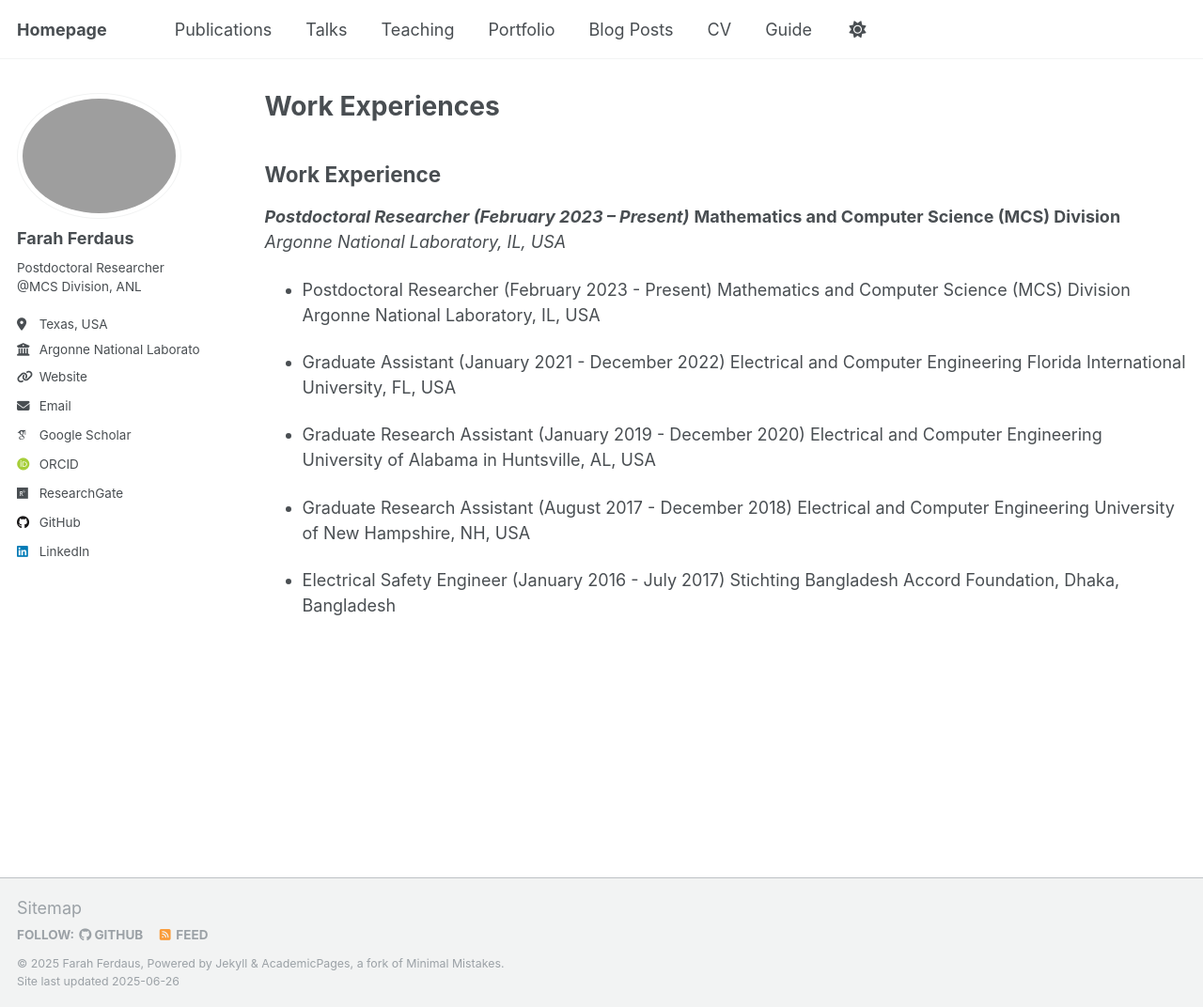
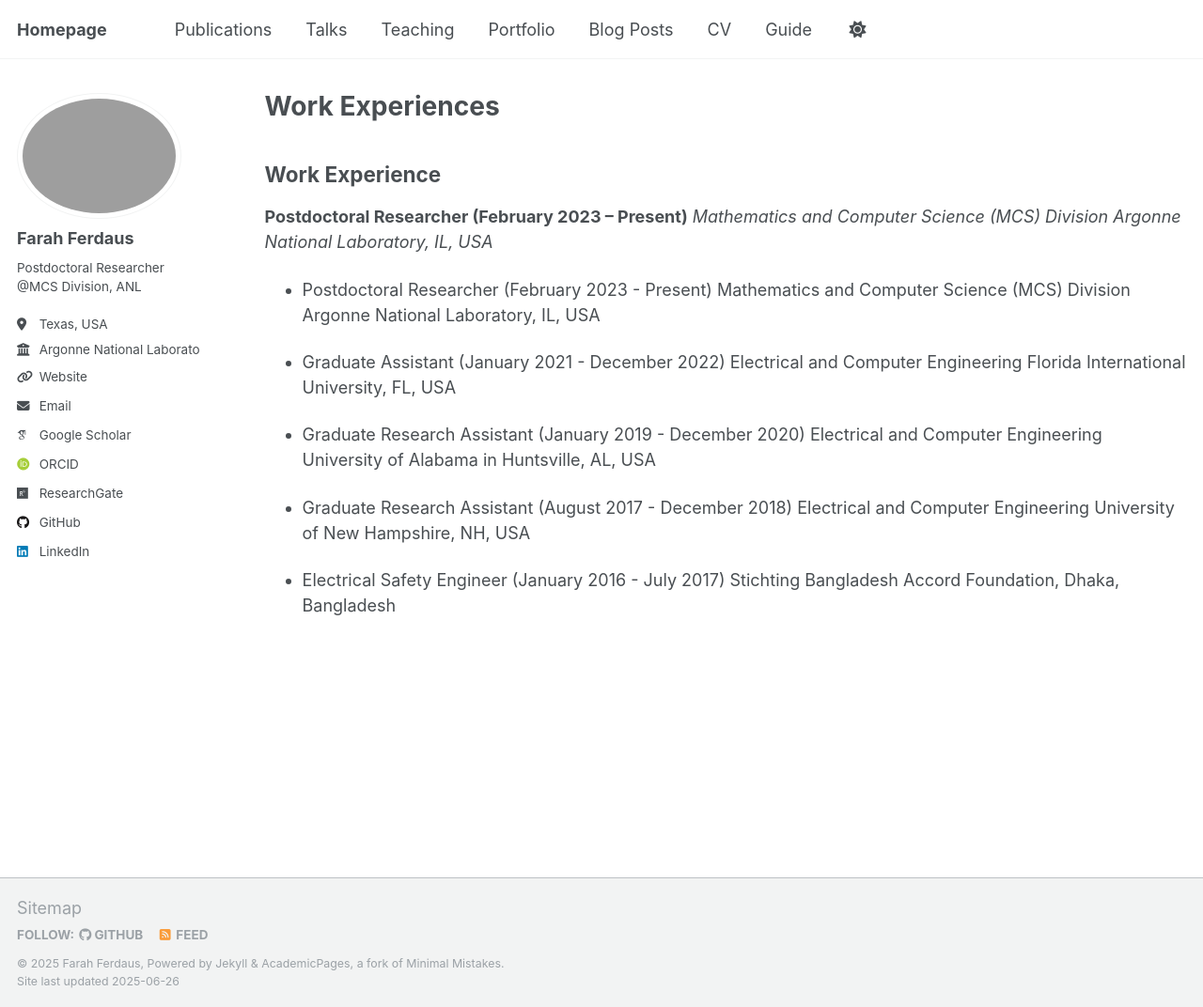
Before and after one commit to fferdaus/fferdaus.github.io, a Jekyll site: the page built from _pages/experience.md, in a window 1280 px wide and 1072 px high. Shown: the whole window at 94% size. Built offline with Jekyll 4.4.1, drawn with Linux system fonts in a browser that asks for light colours; some web fonts are replaced.

```diff
--- a/_pages/experience.md
+++ b/_pages/experience.md
@@ -10,8 +10,8 @@ redirect_from:
 
 ## Work Experience
 
-***Postdoctoral Researcher (February 2023 – Present)***
-**Mathematics and Computer Science (MCS) Division**
+**Postdoctoral Researcher (February 2023 – Present)**
+*Mathematics and Computer Science (MCS) Division*
 *Argonne National Laboratory, IL, USA*
 
 
```
